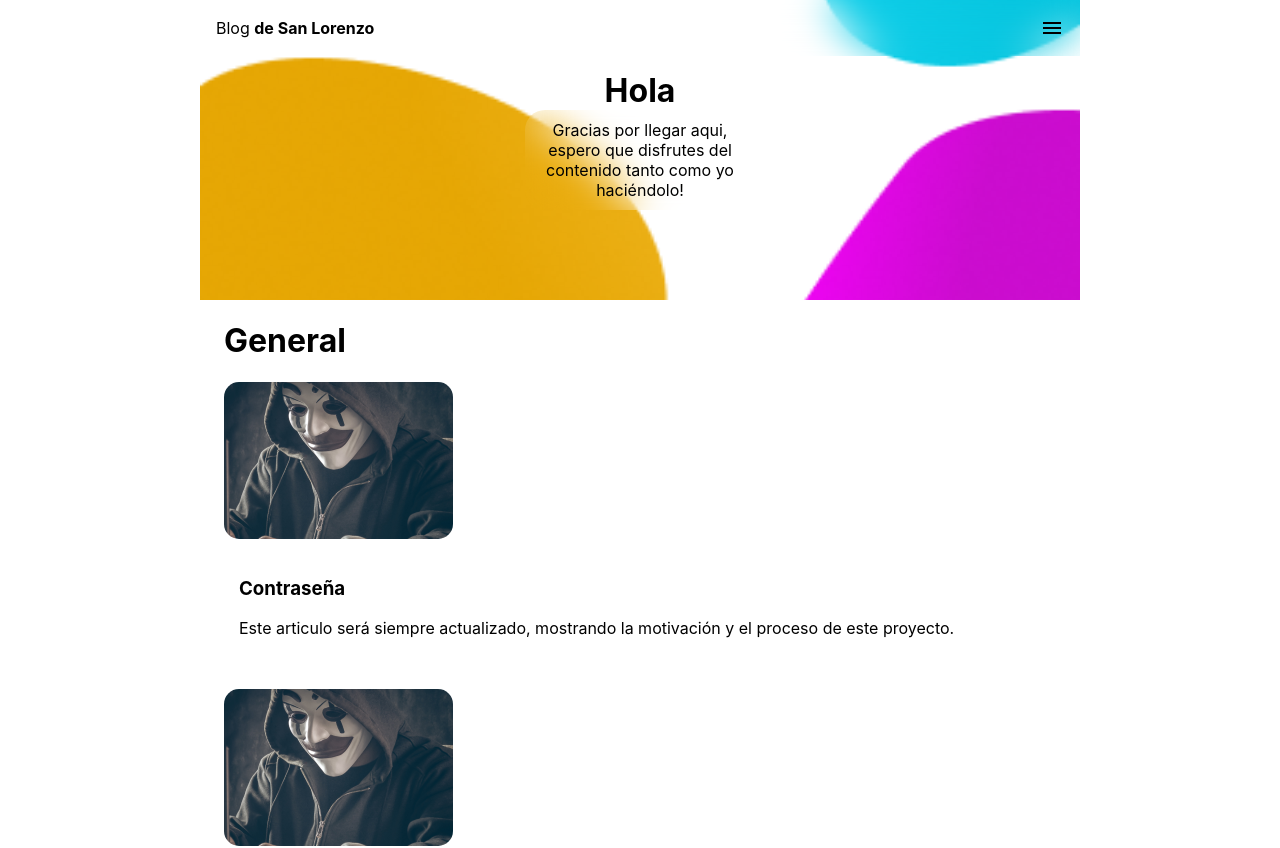
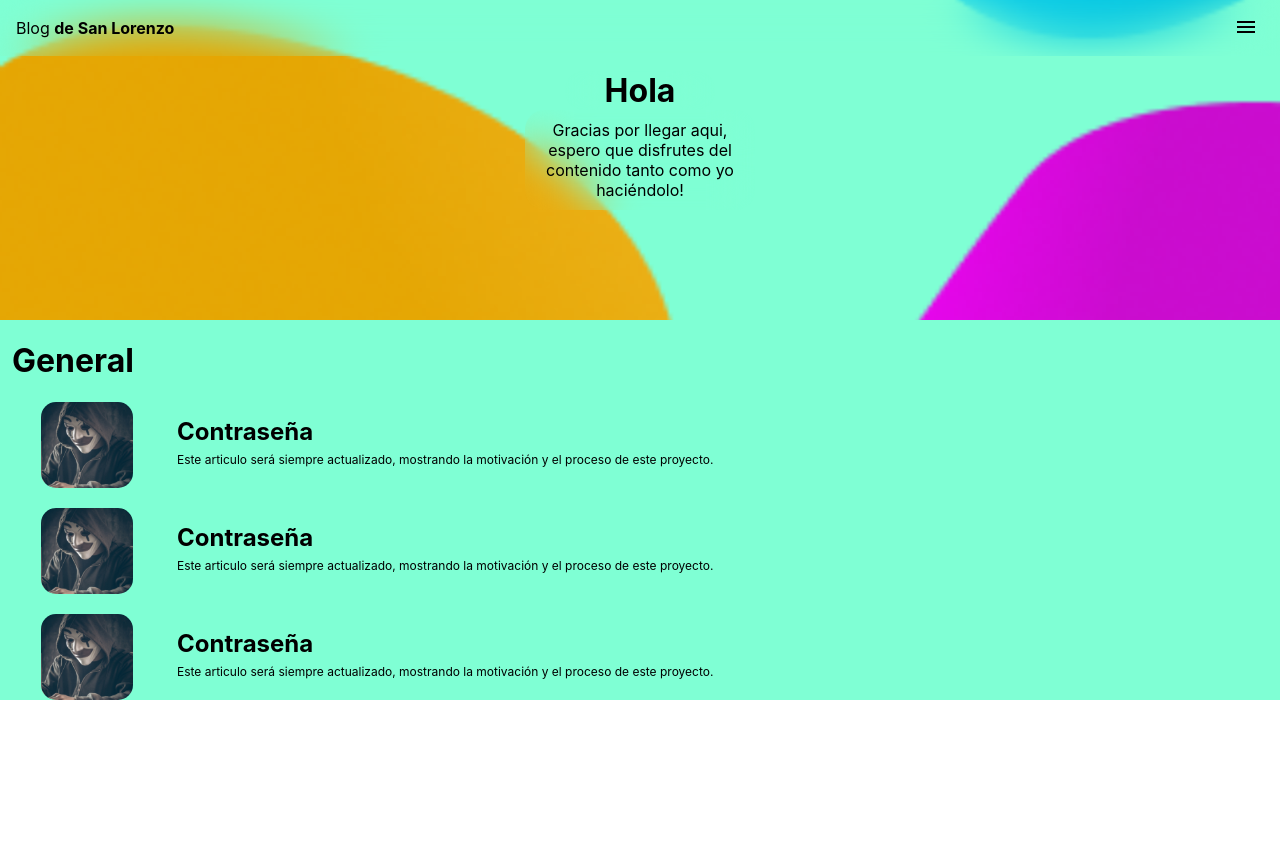
Before and after one commit to sebasegura97/blog-san-lorenzo, a Next.js app: page / in a window 1280 px wide. Shown: the top 848 px of the page. After the commit the page ends 800 px from the top, so only its background shows below. Built offline with nearby package versions, Linux system fonts and the light colour scheme.

Commit message:
Cambios de diseños css

```diff
--- a/component/Contraseñas.js
+++ b/component/Contraseñas.js
@@ -2,14 +2,16 @@ import styles from "../styles/Home.module.css";
 
 function Contraseñas(props) {
   return (
-    <div className={`${styles.ancho} ${styles.contraseña} `}>
-      <div>
-        <img className={styles.passwords} src={props.imagen} alt="passwords" />
+    <div className={`${styles.contraseña} `}>
+      {/* <div> */}
+        <div className={styles.contentImg}>
+          <img className={styles.passwords} src={props.imagen} alt="passwords" />
+        </div>
         <div className={styles.parrafo}>
-          <h3>{props.titulo}</h3>
-          <p>{props.descripcion}</p>
+          <h2 className={styles.subtitulo}>{props.titulo}</h2>
+          <p className={styles.descripcion}>{props.descripcion}</p>
         </div>
-      </div>
+      {/* </div> */}
     </div>
   );
 }
--- a/component/General.js
+++ b/component/General.js
@@ -11,22 +11,16 @@ function General() {
 
     {
       imagen: "/passwords.png",
-      titulo: "Contraseña2",
+      titulo: "Contraseña",
       descripcion:
-        "2222222 Este articulo será siempre actualizado, mostrando la motivación y el proceso de este proyecto.",
+        "Este articulo será siempre actualizado, mostrando la motivación y el proceso de este proyecto.",
     },
 
     {
       imagen: "/passwords.png",
-      titulo: "Contraseña3",
+      titulo: "Contraseña",
       descripcion:
-        "33333333 Este articulo será siempre actualizado, mostrando la motivación y el proceso de este proyecto.",
-    },
-    {
-      imagen: "/passwords.png",
-      titulo: "Contraseña3",
-      descripcion:
-        "33333333 Este articulo será siempre actualizado, mostrando la motivación y el proceso de este proyecto.",
+        "Este articulo será siempre actualizado, mostrando la motivación y el proceso de este proyecto.",
     },
   ];
 
--- a/pages/index.js
+++ b/pages/index.js
@@ -11,12 +11,14 @@ export default function Home() {
         <meta name="description" content="El mejor blog del mundo" />
         <link rel="icon" href="/favicon.ico" />
       </Head>
-      <div className={`${styles.fondo} ${styles.ancho}`}>
+      <div className={`${styles.fondo}`}>
         <nav className={styles.navbar}>
           <span>
             Blog <span>de San Lorenzo</span>
           </span>
-          <img src="Menu.svg" alt="Menu"/>
+          <button className={styles.button}>
+            <img src="Menu.svg" alt="Menu"/>
+          </button>
         </nav>
         <div>
           <h1 className={styles.hola}>Hola</h1>
@@ -28,7 +30,7 @@ export default function Home() {
       </div>
 
       <div className={styles.articleListContainer}>
-        <h1 className={styles.ancho}>General</h1>
+        <h1>General</h1>
         <General />
       </div>
     </div>
--- a/styles/Home.module.css
+++ b/styles/Home.module.css
@@ -17,7 +17,7 @@
   background-image: url("/fondo.png");
   background-position: center;
   background-size: cover;
-  height: 300px;
+  height: 320px;
 }
 
 .fondo2 {
@@ -107,12 +107,44 @@
 
 .passwords {
   border-radius: 15px;
+  position: absolute;
+  height: 100%;
+  display: block;
 }
 .parrafo {
   padding: 15px;
+  width: 60%;
 }
 
 .articleListContainer {
-  margin-right: 24px;
-  margin-left: 24px;
+  margin-right: 12px;
+  margin-left: 12px;
 }
+
+.button {
+  border: none;
+  background: none;
+}
+
+.container {
+  background-color: aquamarine;
+}
+
+.contentImg {
+  width: 150px;
+  overflow: hidden;
+  position: relative;
+  border-radius: 15px;
+  text-align: center;
+  display: flex;
+  justify-content: center;
+}
+
+.descripcion {
+  font-size: 12px;
+  margin: 6px 0;
+}
+
+.subtitulo {
+  margin: 0;
+}
```
Also changed, not shown: public/passwords.png, public/passwordsa.png (added).
